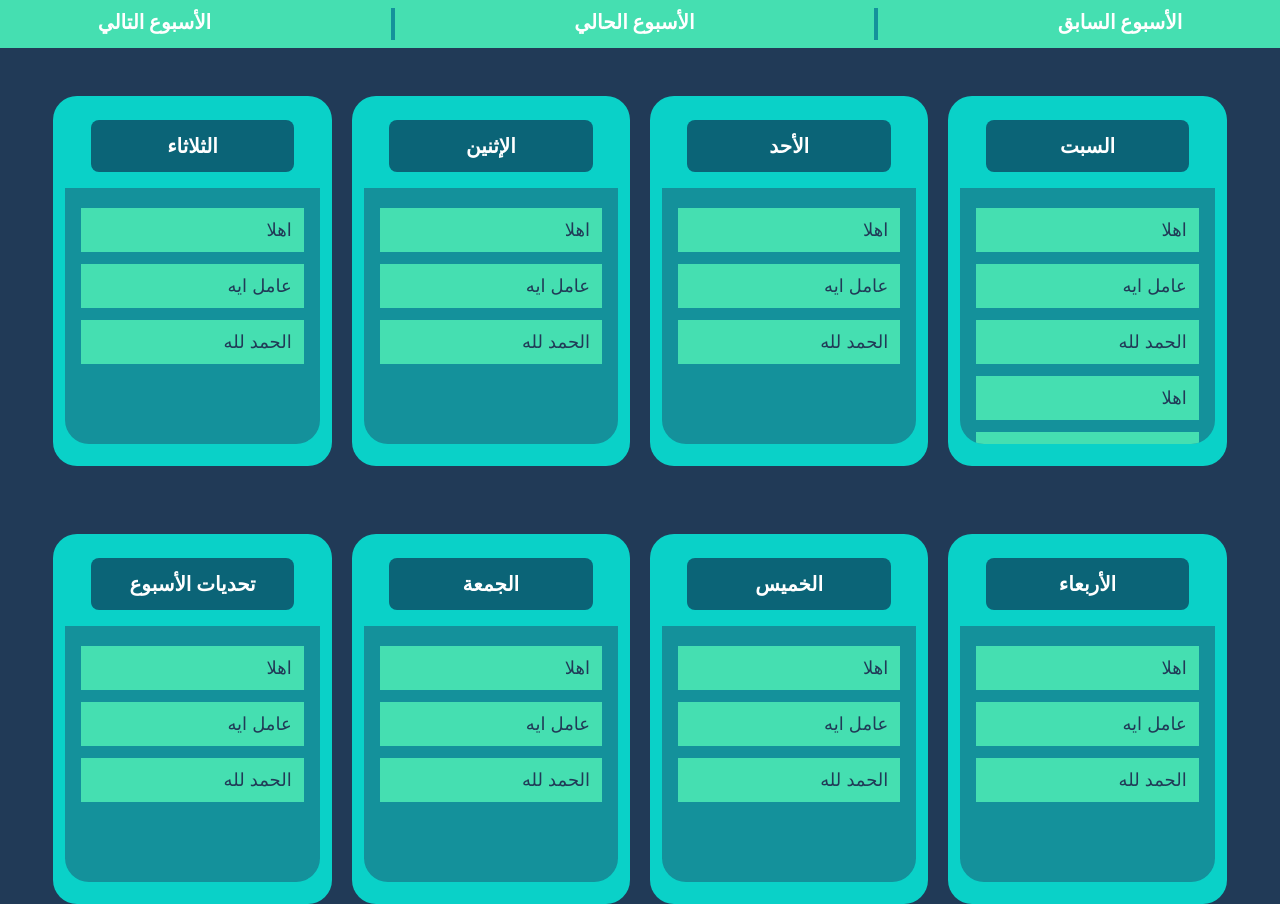
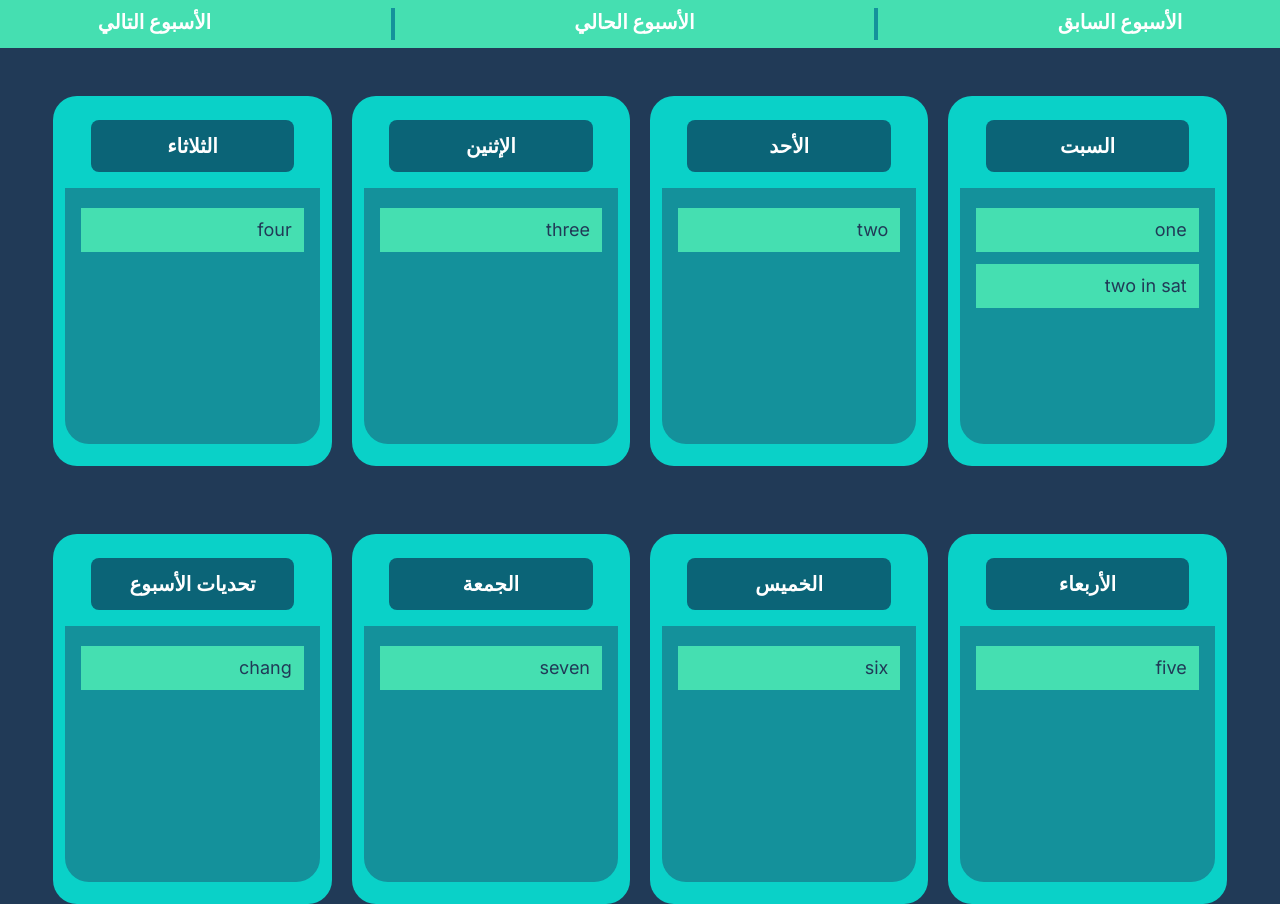
Before and after one commit to AbdoHamadto/week-todolist, a Next.js app: page / in a window 1280 px wide. Built offline with nearby package versions, Linux system fonts and the light colour scheme.

Commit message:
done task style and zustand

```diff
--- a/package.json
+++ b/package.json
@@ -9,6 +9,7 @@
     "lint": "next lint"
   },
   "dependencies": {
+    "immer": "^10.1.1",
     "next": "14.2.5",
     "react": "^18",
     "react-dom": "^18",
--- /dev/null
+++ b/src/app/client/tasks.jsx
@@ -0,0 +1,29 @@
+"use client"
+
+import { useTaske } from "../store/abdoStore";
+
+const MapTaskesClient = () => {
+
+  const {data, stateTask} = useTaske();
+  // localStorage.clear()
+
+  return(
+    <>
+      {data.map((it, index) =>
+        <div key={index} className="h-[370px] mt-12 p-3 rounded-3xl bg-bgCard">
+            <p className="w-4/5 p-3 rounded-lg text-xl font-bold mt-3 mb-4 mx-auto text-center bg-bgNav text-white">{it.day}</p>
+            <ul className="py-3 px-4 bg-bgTaske rounded-b-3xl h-64 overflow-y-auto">
+                {it.tasks.map((item, index) => {return(
+                  <li key={index} onClick={() => stateTask(it.id, item.id)} className="relative group overflow-hidden text-lg bg-bgTaskes mt-2 mb-3 py-2 cursor-pointer">
+                    <p className={`${item.state && "text-bgDone line-through"} mx-3 text-darkblue`}>{item.task}</p>
+                    <div className="absolute w-1 h-full bg-bgText duration-300 -translate-y-20 group-hover:-translate-y-9"/>
+                  </li>
+                )})}
+            </ul>
+        </div>
+      )}
+    </>
+  )
+}
+
+export default MapTaskesClient;
--- a/src/app/components/taskes.jsx
+++ b/src/app/components/taskes.jsx
@@ -1,27 +1,10 @@
+import MapTaskesClient from "../client/tasks";
+
 const MapTaskes = () => {
-  const data = [{day: "السبت", taskes: ["اهلا", "عامل ايه", "الحمد لله", "اهلا", "عامل ايه", "الحمد لله", "الحمد لله", "اهلا", "عامل ايه", "الحمد لله"]},
-                {day: "الأحد", taskes: ["اهلا", "عامل ايه", "الحمد لله"]},
-                {day: "الإثنين", taskes: ["اهلا", "عامل ايه", "الحمد لله"]},
-                {day: "الثلاثاء", taskes: ["اهلا", "عامل ايه", "الحمد لله"]},
-                {day: "الأربعاء", taskes: ["اهلا", "عامل ايه", "الحمد لله"]},
-                {day: "الخميس", taskes: ["اهلا", "عامل ايه", "الحمد لله"]},
-                {day: "الجمعة", taskes: ["اهلا", "عامل ايه", "الحمد لله"]},
-                {day: "تحديات الأسبوع", taskes: ["اهلا", "عامل ايه", "الحمد لله"]}]
+
   return(
     <div className="grid grid-cols-4 gap-5 w-11/12 mx-auto">
-      {data.map((item, index) =>
-        <div key={index} className="h-[370px] mt-12 p-3 rounded-3xl bg-bgCard">
-            <p className="w-4/5 p-3 rounded-lg text-xl font-bold mt-3 mb-4 mx-auto text-center bg-bgNav text-white">{item.day}</p>
-            <ul className="py-3 px-4 bg-bgTaske rounded-b-3xl h-64 overflow-y-auto">
-                {item.taskes.map((item, index) => {return(
-                  <li key={index} className="relative group overflow-hidden text-lg bg-bgTaskes mt-2 mb-3 py-2 cursor-pointer">
-                    <p className="mx-3 text-darkblue hover:text-bgDone hover:line-through ">{item}</p>
-                    <div className="absolute w-1 h-full bg-bgText duration-300 -translate-y-20 group-hover:-translate-y-9"/>
-                  </li>
-                )})}
-            </ul>
-        </div>
-      )}
+      <MapTaskesClient />
     </div>
   )
 }
--- /dev/null
+++ b/src/app/store/abdoStore.jsx
@@ -0,0 +1,27 @@
+import { create } from "zustand";
+// import {persist} from 'zustand/middleware'
+// import {immer} from "zustand/middleware/immer"
+import { produce } from "immer";
+
+
+export const useTaske = create(
+  // persist(
+    (set) => ({
+      data: [ {id: 0,day: "السبت", tasks: [{id: 0,task: "one", state: false}, {id: 1,task: "two in sat", state: false}]},
+              {id: 1,day: "الأحد", tasks: [{id: 0,task: "two", state: false}]},
+              {id: 2,day: "الإثنين", tasks: [{id: 0,task: "three", state: false}]},
+              {id: 3,day: "الثلاثاء", tasks: [{id: 0,task: "four", state: false}]},
+              {id: 4,day: "الأربعاء", tasks:[{id: 0,task: "five", state: false}]},
+              {id: 5,day: "الخميس", tasks:[{id: 0,task: "six", state: false}]},
+              {id: 6,day: "الجمعة", tasks: [{id: 0,task: "seven", state: false}]},
+              {id: 7,day: "تحديات الأسبوع", tasks: [{task: "chang", state: false}]}],
+      stateTask: (dayId, taskId) => set(
+        produce((draft) => {
+          draft.data[dayId].tasks[taskId].state = !draft.data[dayId].tasks[taskId].state
+        })
+      )
+    }), {
+      name: "todolist-week"
+    }
+  // )
+)
```
Also changed, not shown: 2 other files (tests, documents, lock files or other folders).
